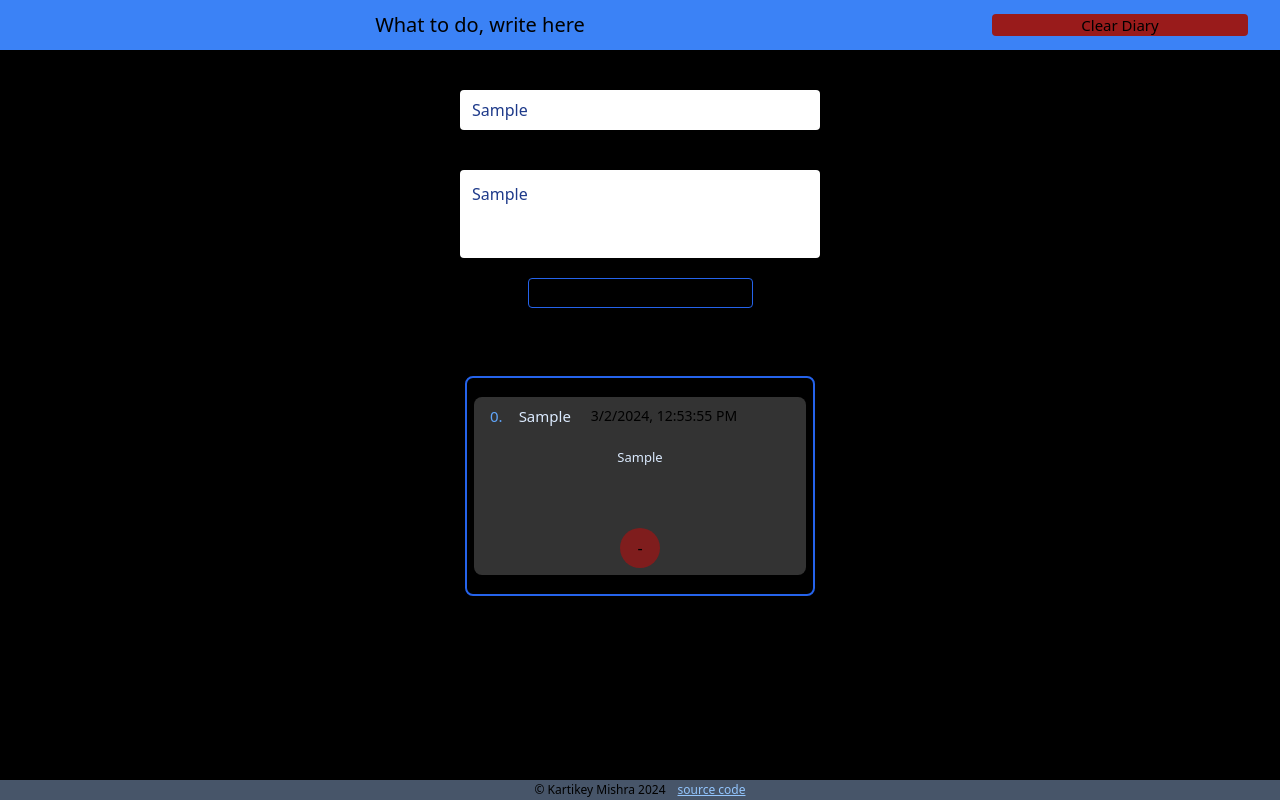
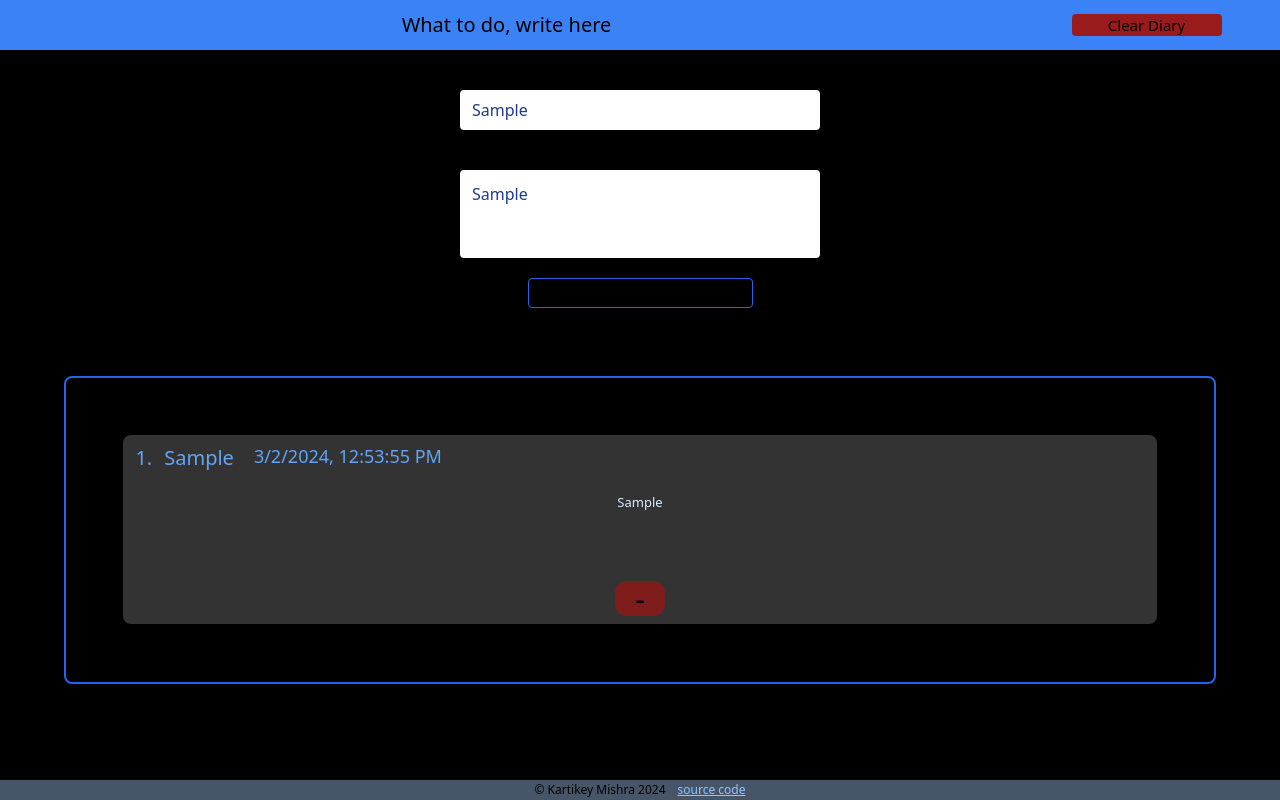
Before and after one commit to kartikeycsjm/diary, a Next.js app: page / in a window 1280 px wide. Both pictures are taken after typing "Sample", "Sample" into the empty fields and a click on the button "Save". Built offline with nearby package versions, Linux system fonts and the light colour scheme.

Commit message:
changed delete button

```diff
--- a/app/components/Header.jsx
+++ b/app/components/Header.jsx
@@ -20,7 +20,7 @@ const Header = ({setData}) => {
             </h1>
             <button
                 onClick={handleClick}
-                className='cursor-not-allowed text-[15px] w-[20%] rounded bg-red-800'>
+                className='cursor-not-allowed text-[15px] w-[150px] rounded bg-red-800'>
                 Clear Diary
             </button>
         </div>
--- a/app/components/Task.jsx
+++ b/app/components/Task.jsx
@@ -2,20 +2,20 @@ import React from 'react'
 
 const Task = ({srn,title,date,description,del}) => {
     return (
-        <div className='w-[350px] min-h-[220px] rounded-lg border-[2px] border-blue-600
+        <div className='w-[90%] min-h-[220px] rounded-lg border-[2px] border-blue-600
         flex justify-center items-center my-5'>
-            <div className='w-[332px] min-h-[178px] rounded-lg bg-[#333333]
+            <div className='my-[5%] w-[90%] min-h-[178px] rounded-lg bg-[#333333]
             flex items-center flex-col'>
-                <div id="head" className='w-full text-[15px] flex items-start py-2'>
-                    <span className='text-blue-400 px-4'>{srn}.</span>
-                    <h3 className='text-blue-100 pr-5'>{title}</h3>
-                    <span className='text-[14px]'>{date}</span>
+                <div id="head" className='text-blue-400  w-full text-[15px] flex items-start py-2'>
+                    <span className='text-blue-400 px-3 text-[20px]'>{srn}.</span>
+                    <h3 className='pr-5 text-[20px] '>{title}</h3>
+                    <span className='text-[18px]'>{date}</span>
                 </div>
                 <div id="desc"
                  className='text-blue-100 p-3 text-justify text-[13px]'>
                     <p className='min-h-[68px]'>{description}</p>
                 </div>
-                <button className='w-[40px] h-[40px] flex justify-center items-center cursor-not-allowed rounded-[100%] bg-red-900' onClick={del}>-</button>
+                <button className='m-2 w-[50px] h-[35px] flex justify-center items-center cursor-not-allowed rounded-xl text-[30px] bg-red-900' onClick={del}>-</button>
             </div>
         </div>
     )
--- a/app/page.jsx
+++ b/app/page.jsx
@@ -10,6 +10,7 @@ const page = () => {
   const save = () => {
     let d = new Date();
     const newData = { d, title, description }
+    if (title, description) {
       if (localStorage.getItem('data')) {
         let updatedData = [...data, newData]
         localStorage.setItem('data', JSON.stringify(updatedData))
@@ -20,25 +21,29 @@ const page = () => {
         localStorage.setItem('data', JSON.stringify([newData]))
       }
     }
+    else{
+      alert('Please Write title and description both')
+    }
+  }
   const show = () => {
     setData(JSON.parse(localStorage.getItem('data')))
   }
   useEffect(() => {
     show()
   }, [])
-  const del=(i)=>{
-    const con=confirm('do you want to delete?');
-    if(con){
-      const deleted=data.slice().reverse().filter((item,index)=>(
-        i!==index
+  const del = (i) => {
+    const con = confirm('do you want to delete?');
+    if (con) {
+      const deleted = data.slice().reverse().filter((item, index) => (
+        i !== index
       ))
       setData(deleted.slice().reverse())
-      localStorage.setItem('data',JSON.stringify(deleted.slice().reverse()))
+      localStorage.setItem('data', JSON.stringify(deleted.slice().reverse()))
     }
   }
   return (
     <div className='w-full min-h-screen bg-black flex items-center flex-col'>
-      <Header setData={setData}/>
+      <Header setData={setData} />
       <div id="input"
         className='m-5 w-[90%] md:w-[450px] h-[250px] flex justify-between items-center flex-col'>
         <input
@@ -57,10 +62,10 @@ const page = () => {
           Save
         </button>
       </div>
-      <div id="tasks" className='m-4'>
+      <div id="tasks" className='w-full m-4 flex items-center flex-col'>
         {data &&
           data.slice().reverse().map((item, index) => (
-            <Task key={index} srn={index}
+            <Task key={index} srn={index+1}
               title={item.title}
               date={item.d.toLocaleString()}
               description={item.description}
@@ -72,4 +77,4 @@ const page = () => {
     </div>
   )
 }
-export default page
+export default page;
```
Lines whose indentation alone changed are shown as unchanged.
